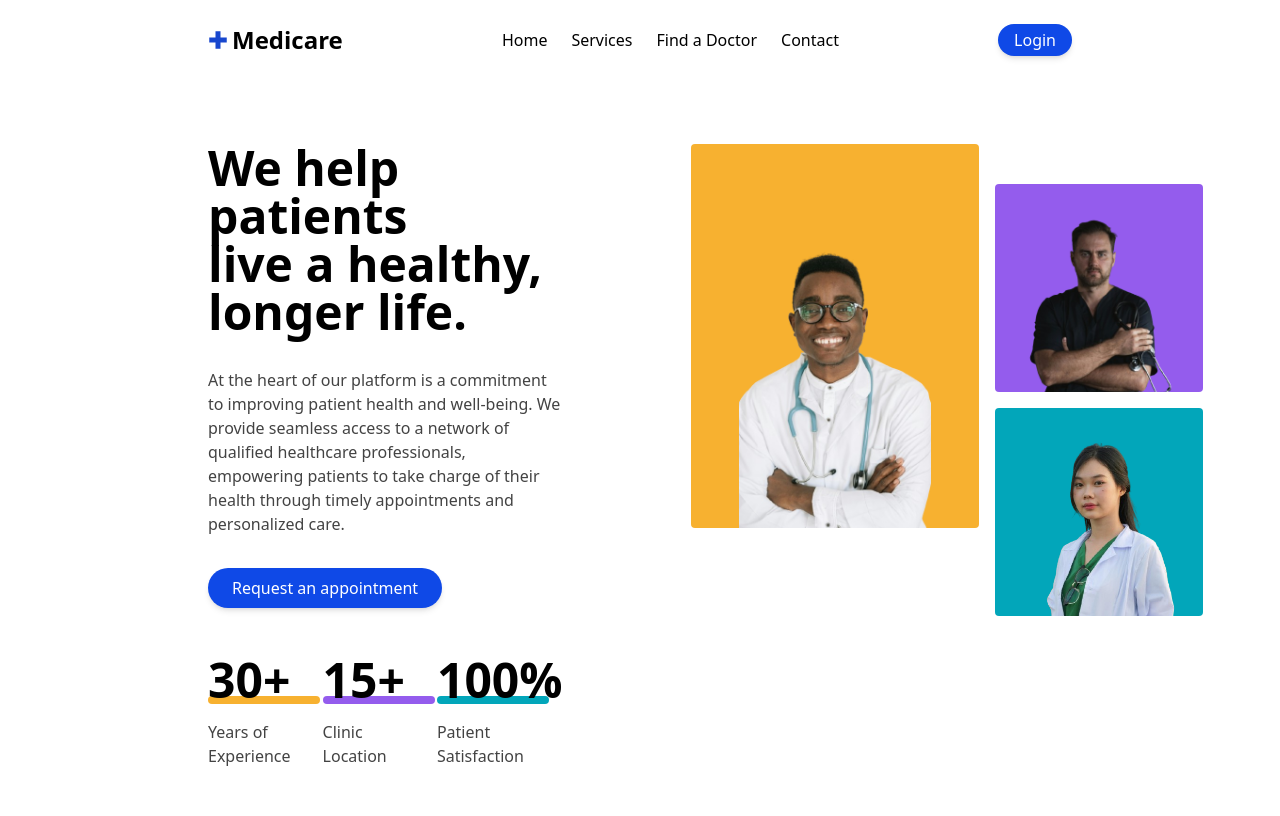
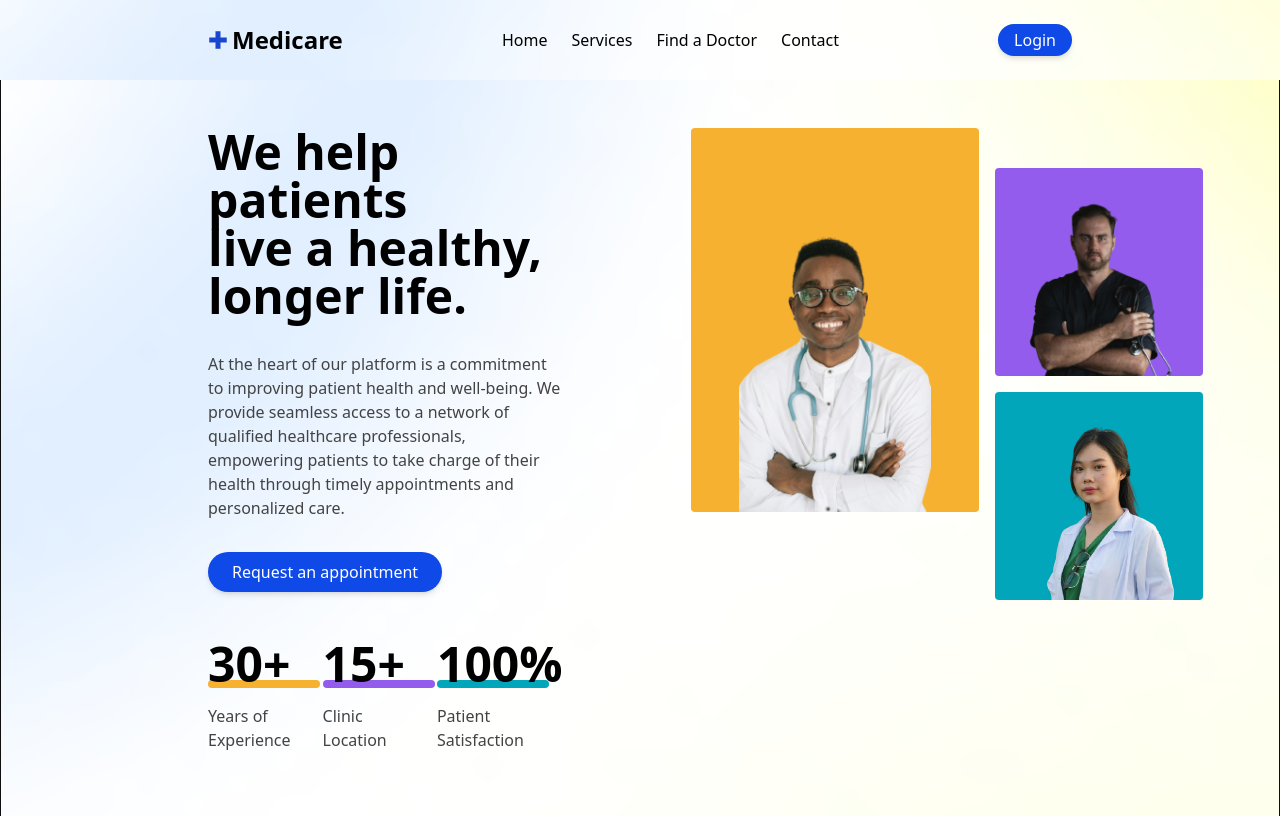
Before and after one commit to adoumadje/medicare-frontend, an Angular app: page / in a window 1280 px wide. Built offline with nearby package versions, Linux system fonts and the light colour scheme.

Commit message:
finalized hero section

```diff
--- a/src/app/components/general/navigation-bar/navigation-bar.component.html
+++ b/src/app/components/general/navigation-bar/navigation-bar.component.html
@@ -1,4 +1,5 @@
-<nav class="flex justify-between items-center px-13 py-6">
+<nav class="absolute top-0 left-0 right-0 flex justify-between items-center px-13 py-6 bg-no-repeat bg-center bg-cover"
+style="background-image: url('bg-navbar.png');">
     <h1 class="flex items-center cursor-pointer">
         <img src="medicare-logo.svg"
             class="w-5 me-1"
--- a/src/app/components/patient/home-page/home-page.component.html
+++ b/src/app/components/patient/home-page/home-page.component.html
@@ -1,6 +1,6 @@
-<div class="px-13">
-    <div class="flex justify-between pt-16">
-        <div class="">
+<div class="px-13 bg-no-repeat bg-center bg-cover pb-16 relative -z-20" style="background-image: url('bg-hero.png');">
+    <div class="flex justify-between pt-32 bg-cover">
+        <div>
             <h2 class="font-semibold text-5xl mb-8">We help patients<br>live a healthy,<br>longer life.</h2>
             <p class="mb-8 text-myBlack">At the heart of our platform is a commitment to improving patient health and well-being. We provide seamless access to a network of qualified healthcare professionals, empowering patients to take charge of their health through timely appointments and personalized care.</p>
             <button class="bg-myblue text-white px-6 py-2 rounded-l-full rounded-r-full shadow-md focus:ring-2 transform hover:scale-105"
```
Also changed, not shown: public/bg-hero.png (added), public/bg-navbar.png (added).
